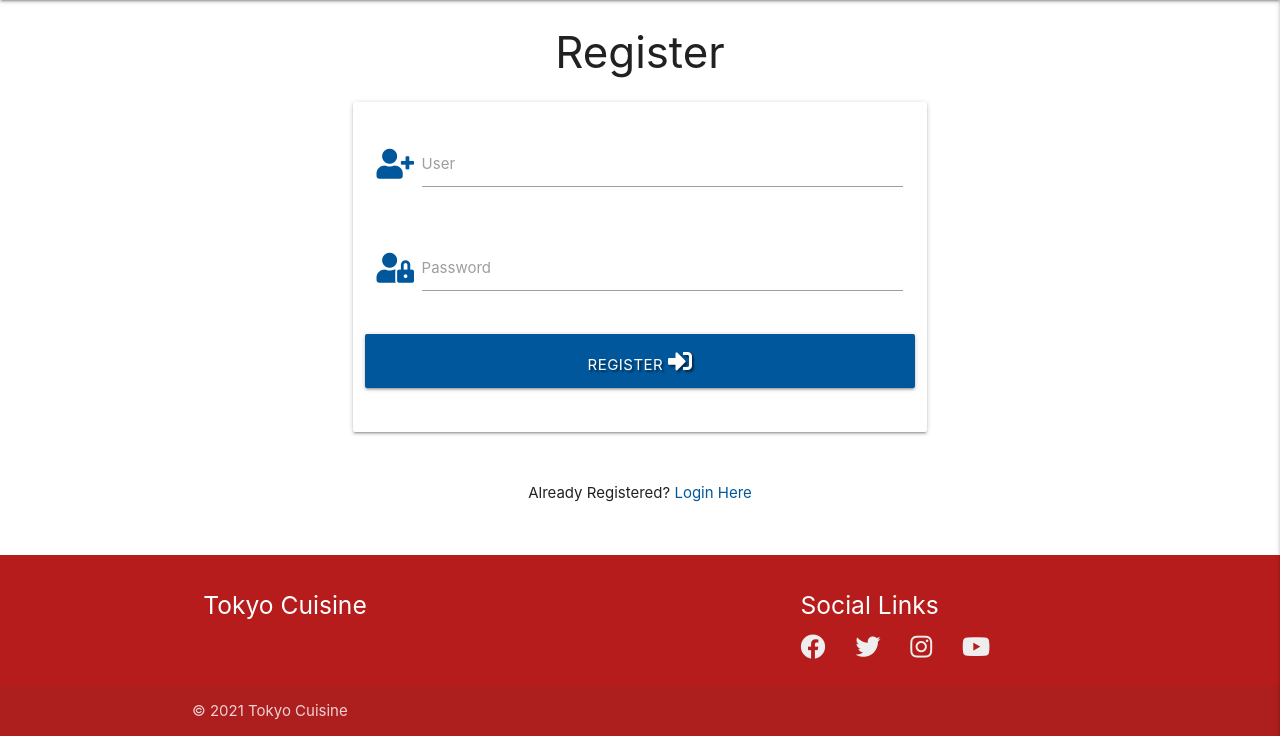
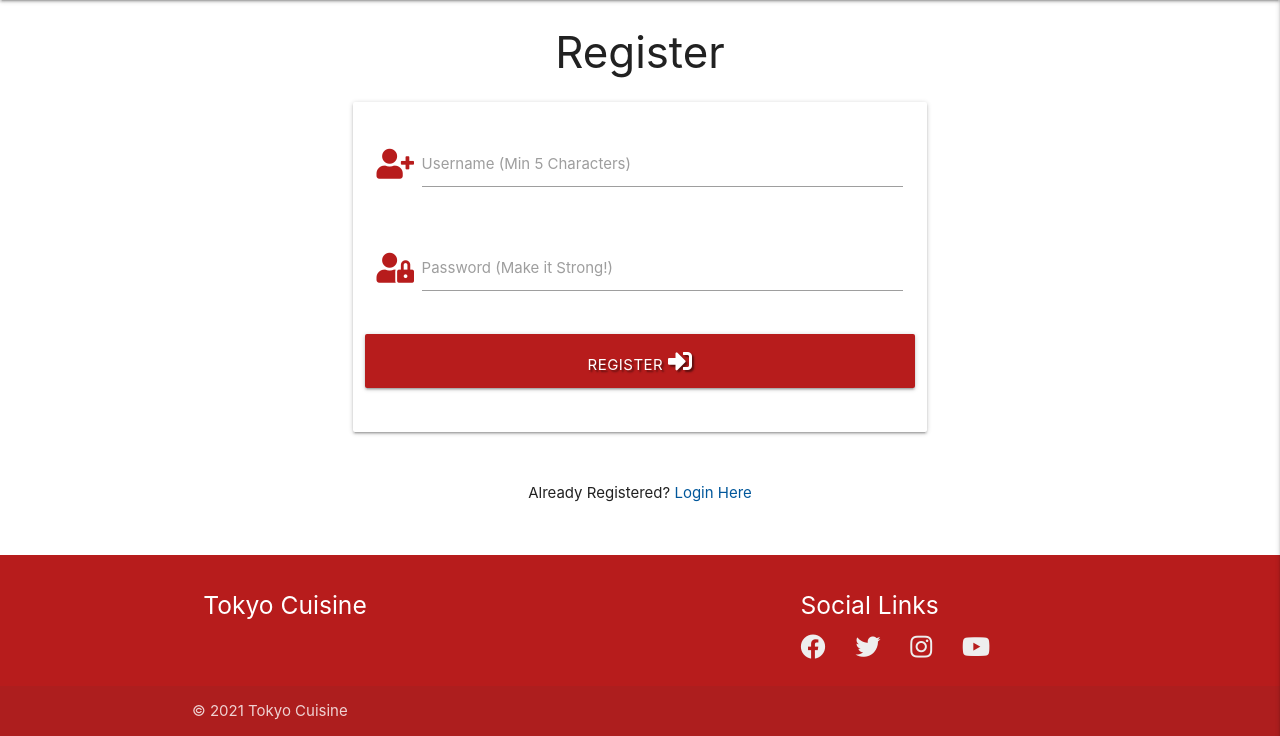
Before and after one commit to Code-Institute-Submissions/Shazaiib47-sarif-ms3-cookbook_SeptResub, a Flask app: page /register in a window 1280 px wide. Shown: the part 64-800 px from the top of the page. Run offline with Flask 2, Linux system fonts and the light colour scheme; some libraries are stand-ins or nearby versions.

Commit message:
Changed labels for username and password as well as matching colour scheme to the website

```diff
--- a/templates/register.html
+++ b/templates/register.html
@@ -1,7 +1,7 @@
 {% extends "base.html" %}
 {% block content %}
 
-<h3 class="center-align">Register</h3>
+<h3 class="center-align reg-h3">Register</h3>
 
 <div class="row">
     <form class="col s12 m8 offset-m2" method="POST" action="{{ url_for('register')}}">
@@ -9,10 +9,10 @@
             <!--username field-->
             <div class="row">
                 <div class="input-field col s12">
-                    <i class="fas fa-user-plus prefix light-blue-text text-darken-4"></i>
+                    <i class="fas fa-user-plus prefix red-text text-darken-4"></i>
                     <input id="username" name="username" type="text" minlength="5" maxlength="15"
                         pattern="^[a-zA-Z0-9]{5,15}$" class="validate" required>
-                    <label for="username">User</label>
+                    <label for="username">Username (Min 5 Characters)</label>
                 </div>
             </div>
             <!--End username field code-->
@@ -20,17 +20,17 @@
             <!--password field-->
             <div class="row">
                 <div class="input-field col s12">
-                    <i class="fas fa-user-lock prefix light-blue-text text-darken-4"></i>
+                    <i class="fas fa-user-lock prefix red-text text-darken-4"></i>
                     <input id="password" name="password" type="password" minlength="5" maxlength="15"
                         pattern="^[a-zA-Z0-9]{5,15}$" class="validate" required>
-                    <label for="password">Password</label>
+                    <label for="password">Password (Make it Strong!)</label>
                 </div>
             </div>
             <!--End password code field-->
 
             <!--register button-->
             <div class="row">
-                <button type="submit" class="col s12 btn-large light-blue darken-4 text-shadow">
+                <button type="submit" class="col s12 btn-large red darken-4 text-shadow">
                     Register <i class="fas fa-sign-in-alt"></i>
                 </button>
             </div>
```
